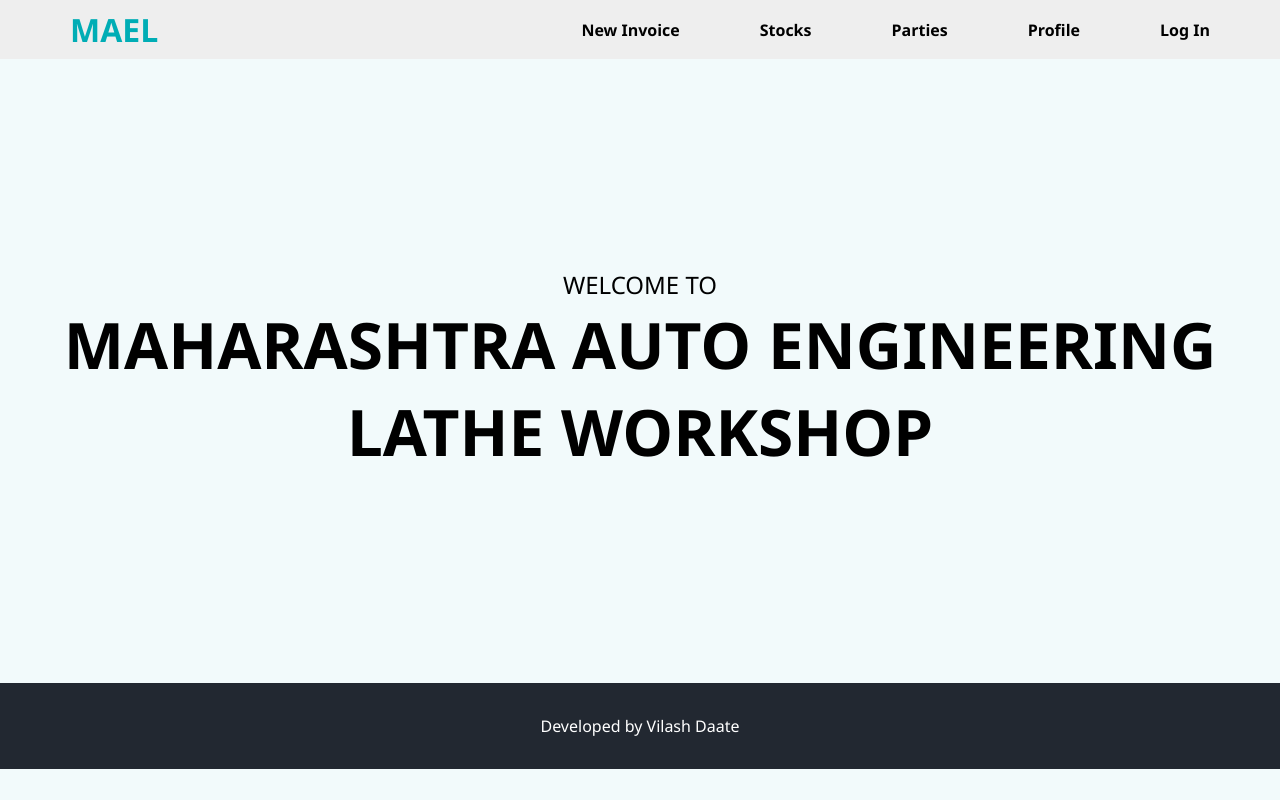
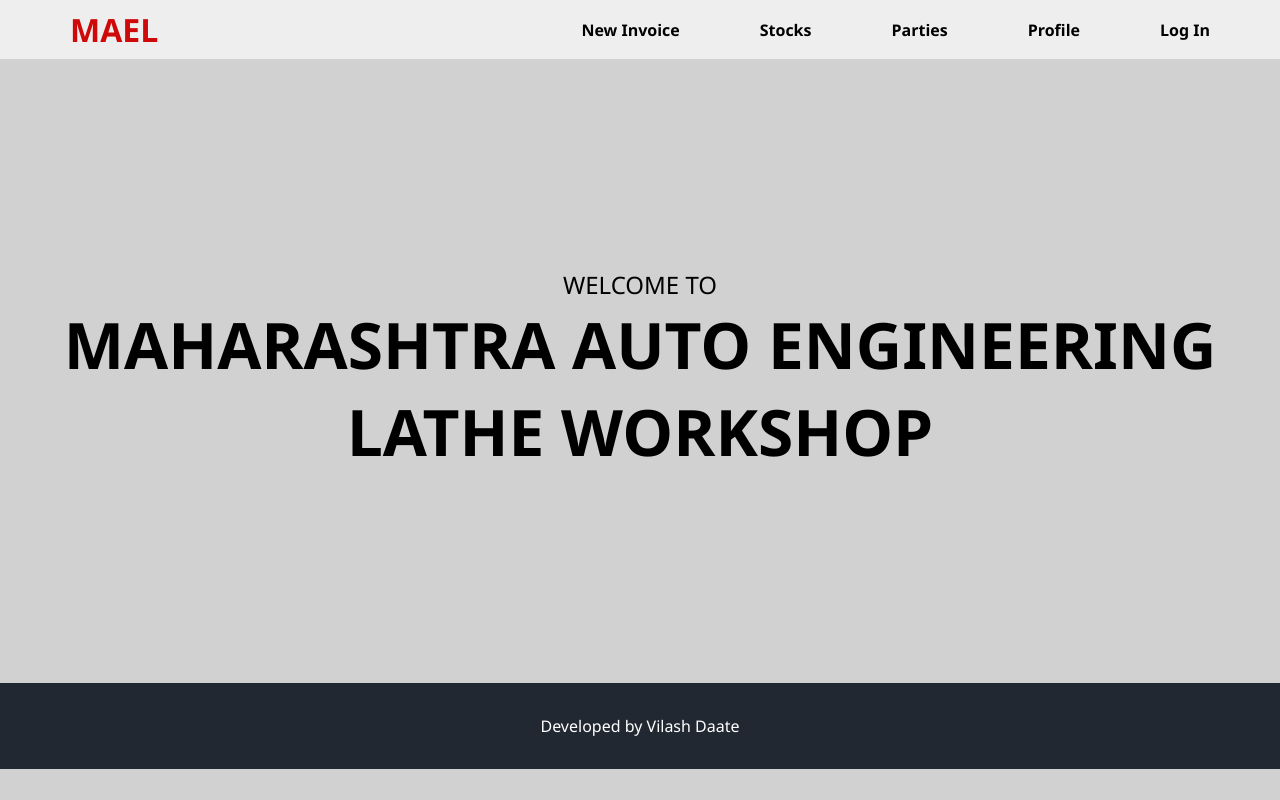
Before and after one commit to vilash99/shop_django, a Django app: page / in a window 1280 px wide. Run offline with Django 4.2, Linux system fonts and the light colour scheme.

Commit message:
Updated CSS and home color

```diff
--- a/keshav_project/settings.py
+++ b/keshav_project/settings.py
@@ -103,8 +103,11 @@ USE_TZ = True
 # Static files (CSS, JavaScript, Images)
 # https://docs.djangoproject.com/en/4.2/howto/static-files/
 
-STATIC_ROOT = BASE_DIR / 'static'
 STATIC_URL = '/static/'
+STATICFILES_DIRS = [BASE_DIR / "static"]
+STATIC_ROOT = BASE_DIR / 'staticfiles'
+STATICFILES_STORAGE = "django.contrib.staticfiles.storage.StaticFilesStorage"
+
 
 # Default primary key field type
 # https://docs.djangoproject.com/en/4.2/ref/settings/#default-auto-field
--- a/static/css/styles.css
+++ b/static/css/styles.css
@@ -1,6 +1,6 @@
 :root {
   --clr-primary: #222831;
-  --clr-secondary: #00adB5;
+  --clr-secondary: #cf0909;
   --clr-green: #609966;
   --clr-light-gray: #eeeeee;
   --clr-white: #fff;
@@ -20,7 +20,7 @@
 }
 
 body {
-  background-color: #F2FAFB;
+  background-color: #d1d1d1;
   color: var(--clr-black);
   font-family: var(--ff-primary);
   font-size: 1rem;
```
